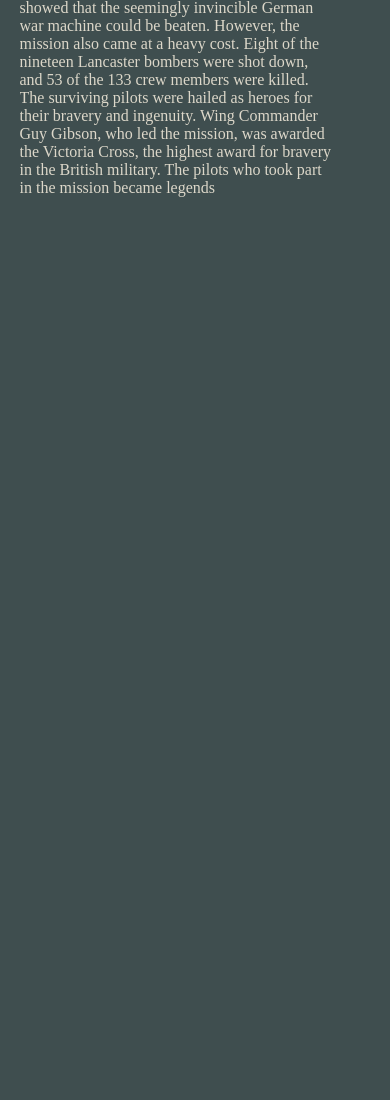
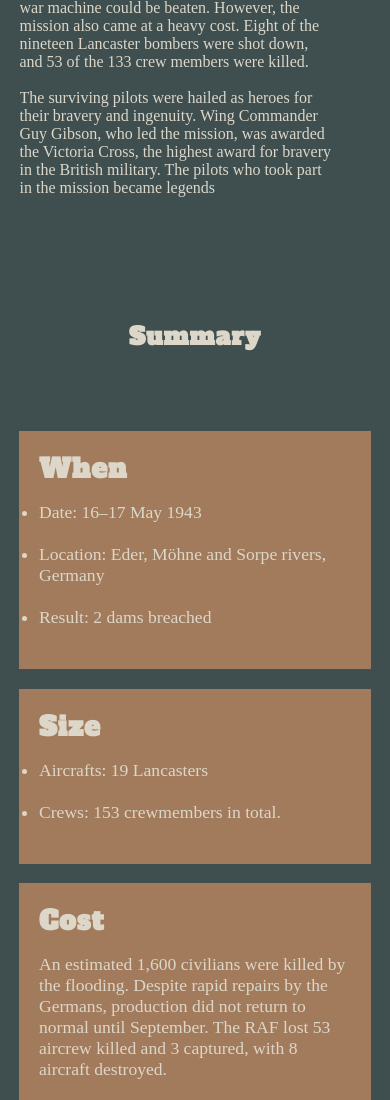
Before and after one commit to christiangoran/the-dam-busters, a plain HTML site: page index.html in a window 390 px wide. Shown: the part 4523-5623 px from the top of the page. Before the commit the page ends 4804 px from the top, so only its background shows below. Drawn offline with Linux system fonts and the light colour scheme; a web font is replaced by a local one.

Commit message:
Add summary section, css styling and screen size responsiveness

```diff
--- a/assets/css/style.css
+++ b/assets/css/style.css
@@ -285,6 +285,36 @@
 
     }
 
+    /* Summary Section */
+
+    #summary-section {
+    height: 70vh;
+    }
+
+    #summary {
+        text-align: center;
+        margin: 10% 0 0 0;
+        color: #DCD7C9;
+    }
+
+    #summary-div {
+        height: 70vh;
+        width: 100%;
+        display: flex;
+        justify-content: space-around;
+        align-items: center;
+        color: #DCD7C9;
+        font-size: 110%;
+    }
+
+
+    #info1, #info2, #info3 {
+        background-color: #A27B5C;
+        width: 15%;
+        height: 65%;
+        padding: 20px 20px;
+    }
+
 
 
 
@@ -535,4 +565,36 @@
 
     }
 
+    /* Media Query 800px - Summary Section */
+
+    #summary-section {
+        height: 70vh;
+    }
+
+    #summary {
+        text-align: center;
+        margin: 10% 0 15% 0;
+        color: #DCD7C9;
+    }
+
+    #summary-div {
+        height: 70vh;
+        width: 100%;
+        display: flex;
+        justify-content: space-around;
+        flex-direction: column;
+        align-items: center;
+        color: #DCD7C9;
+        font-size: 110%;
+    }
+
+
+    #info1, #info2, #info3 {
+        background-color: #A27B5C;
+        width: 80%;
+        margin-top: 5%;
+        height: 65%;
+        padding: 20px 20px;
+    }
+
 }
--- a/index.html
+++ b/index.html
@@ -200,7 +200,7 @@
                 <p>
                     The Dam Buster mission was a major success. The bombing disrupted German industry and made it more difficult for them to produce weapons and supplies.
                     The mission also had a significant impact on British morale, as it showed that the seemingly invincible German war machine could be beaten. However, the mission
-                    also came at a heavy cost. Eight of the nineteen Lancaster bombers were shot down, and 53 of the 133 crew members were killed.
+                    also came at a heavy cost. Eight of the nineteen Lancaster bombers were shot down, and 53 of the 133 crew members were killed. <br> <br>
                     The surviving pilots were hailed as heroes for their bravery and ingenuity. Wing Commander Guy Gibson, who led the mission, was awarded the Victoria Cross, the highest award for
                     bravery in the British military. The pilots who took part in the mission became legends
 
@@ -212,6 +212,51 @@
     </section>
 
 
+    <!-- Summary Section -->
+
+    <section id="summary-section">
+
+        <h2 id="summary">Summary</h2>
+
+         <div id="summary-div">
+
+
+            <div id="info1">
+                <h2>When</h2>
+
+                <ul>
+                    <li>Date: 16–17 May 1943</li><br>
+                    <li>Location: Eder, Möhne and Sorpe rivers, Germany</li><br>
+                    <li> Result: 2 dams breached</li><br>
+
+                 </ul>
+
+            </div>
+
+             <div id="info2">
+                <h2>Size</h2>
+
+                <ul>
+                    <li>Aircrafts: 19 Lancasters</li><br>
+                    <li>Crews: 153 crewmembers in total.</li><br>
+                </ul>
+
+            </div>
+
+            <div id="info3">
+                <h2>Cost</h2>
+                    <p>
+                        An estimated 1,600 civilians were killed by the flooding. Despite rapid repairs by the Germans, production did not return to normal until September.
+                        The RAF lost 53 aircrew killed and 3 captured, with 8 aircraft destroyed.
+                    </p>
+            </div>
+
+        </div>
+
+
+
+    </section>
+
 
 
 <footer></footer>
```
